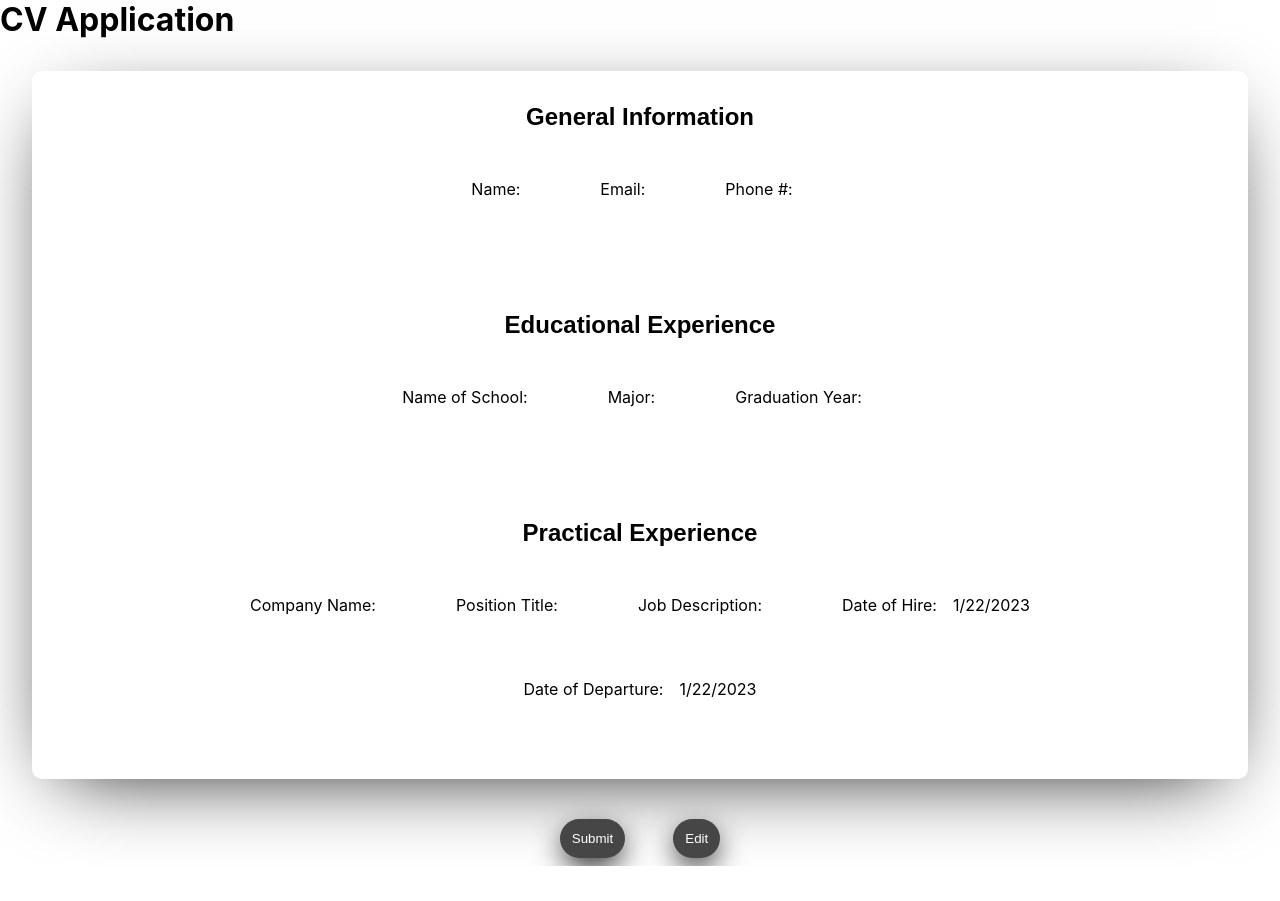
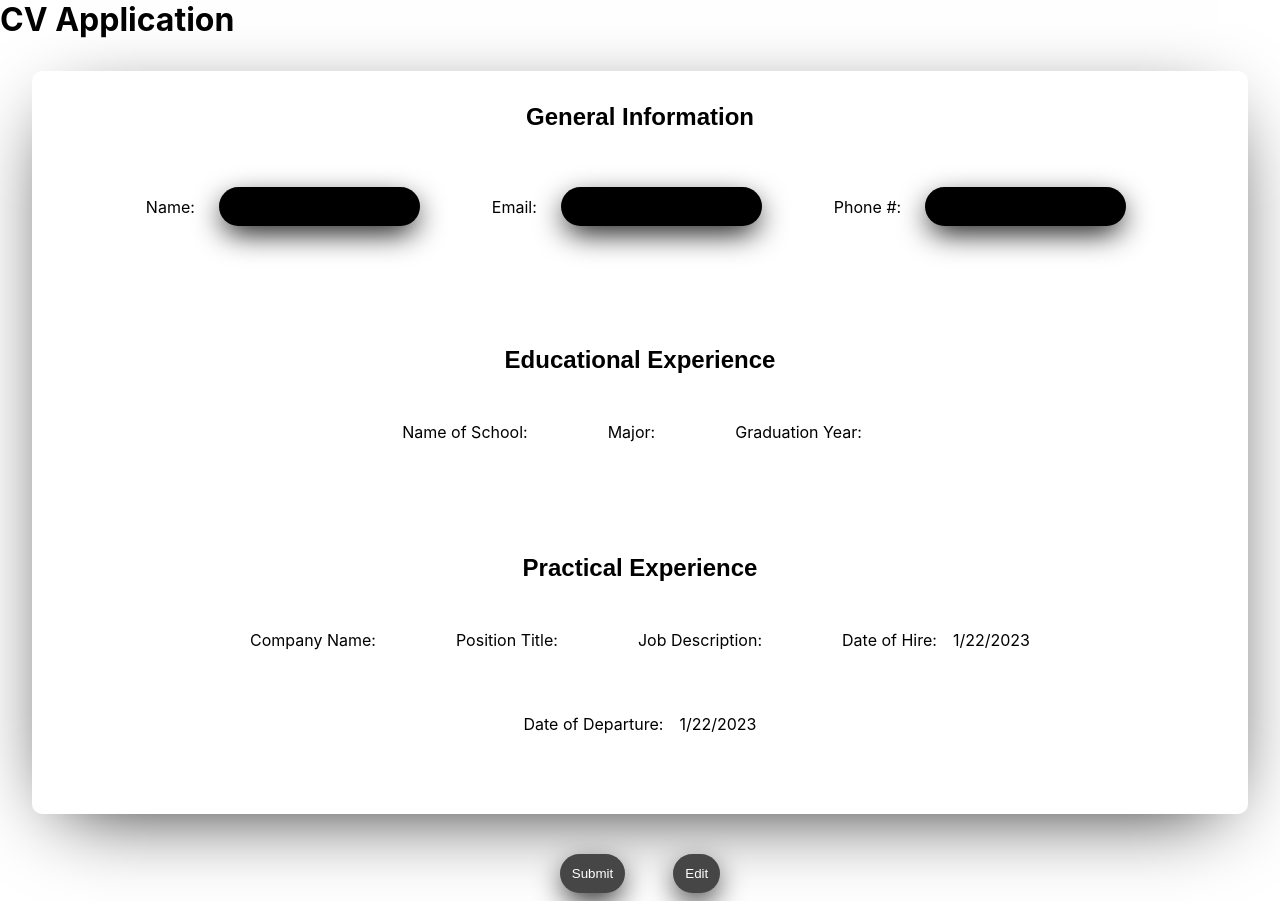
Before and after one commit to SlysDev/cv-application, a React (Create React App) app: page / in a window 1280 px wide. Before the commit the page ends 866 px from the top, so only its background shows below. Built offline with nearby package versions, Linux system fonts and the light colour scheme; a web font is replaced by a local one.

Commit message:
converted General Information section --> functional component

```diff
--- a/src/App.js
+++ b/src/App.js
@@ -1,5 +1,5 @@
 import "./styles/App.css";
-import { Component, useState } from "react";
+import { useState } from "react";
 import GeneralInformation from "./components/GeneralInformation";
 import EducationalExperience from "./components/EducationalExperience";
 import PracticalExperience from "./components/PracticalExperience";
--- a/src/components/GeneralInformation.js
+++ b/src/components/GeneralInformation.js
@@ -1,18 +1,11 @@
-import { Component } from "react";
+import { useState } from "react";
 import "../styles/ApplicationSections.css";
 
-export default class GeneralInformation extends Component {
-    constructor(props) {
-        super(props);
-        this.state = {
-            name: "",
-            email: "",
-            phoneNumber: null,
-        };
-    }
-    render() {
-        const { isEditing } = this.props;
-        if (isEditing) {
+const GeneralInformation = ({ editing }) => {
+    const [name, setName] = useState("");
+    const [email, setEmail] = useState("");
+    const [phoneNumber, setPhoneNumber] = useState(null);
+    if (editing) {
         return (
             <div className="form-section-container">
                 <h2>General Information</h2>
@@ -20,11 +13,9 @@ export default class GeneralInformation extends Component {
                     <div className="form-item">
                         <p>Name:</p>
                         <input
-                                value={this.state.name}
+                            value={name}
                             onChange={(e) => {
-                                    this.setState({
-                                        name: e.target.value,
-                                    });
+                                setName(e.target.value);
                             }}
                             type="text"
                             name="name"
@@ -34,11 +25,9 @@ export default class GeneralInformation extends Component {
                     <div className="form-item">
                         <p>Email:</p>
                         <input
-                                value={this.state.email}
+                            value={email}
                             onChange={(e) => {
-                                    this.setState({
-                                        email: e.target.value,
-                                    });
+                                setEmail(e.target.value);
                             }}
                             type="email"
                             name="email"
@@ -48,11 +37,9 @@ export default class GeneralInformation extends Component {
                     <div className="form-item">
                         <p>Phone #:</p>
                         <input
-                                value={this.state.phoneNumber}
+                            value={phoneNumber}
                             onChange={(e) => {
-                                    this.setState({
-                                        phoneNumber: e.target.value,
-                                    });
+                                setPhoneNumber(e.target.value);
                             }}
                             type="number"
                             name="phone-number"
@@ -69,19 +56,19 @@ export default class GeneralInformation extends Component {
                 <div className="section-information">
                     <div className="form-item">
                         <p>Name:</p>
-                            <p>{this.state.name}</p>
+                        <p>{name}</p>
                     </div>
                     <div className="form-item">
                         <p>Email:</p>
-                            <p>{this.state.email}</p>
+                        <p>{email}</p>
                     </div>
                     <div className="form-item">
                         <p>Phone #:</p>
-                            <p>{this.state.phoneNumber}</p>
+                        <p>{phoneNumber}</p>
                     </div>
                 </div>
             </div>
         );
     }
-    }
-}
+};
+export default GeneralInformation;
```
Lines whose indentation alone changed are shown as unchanged.
